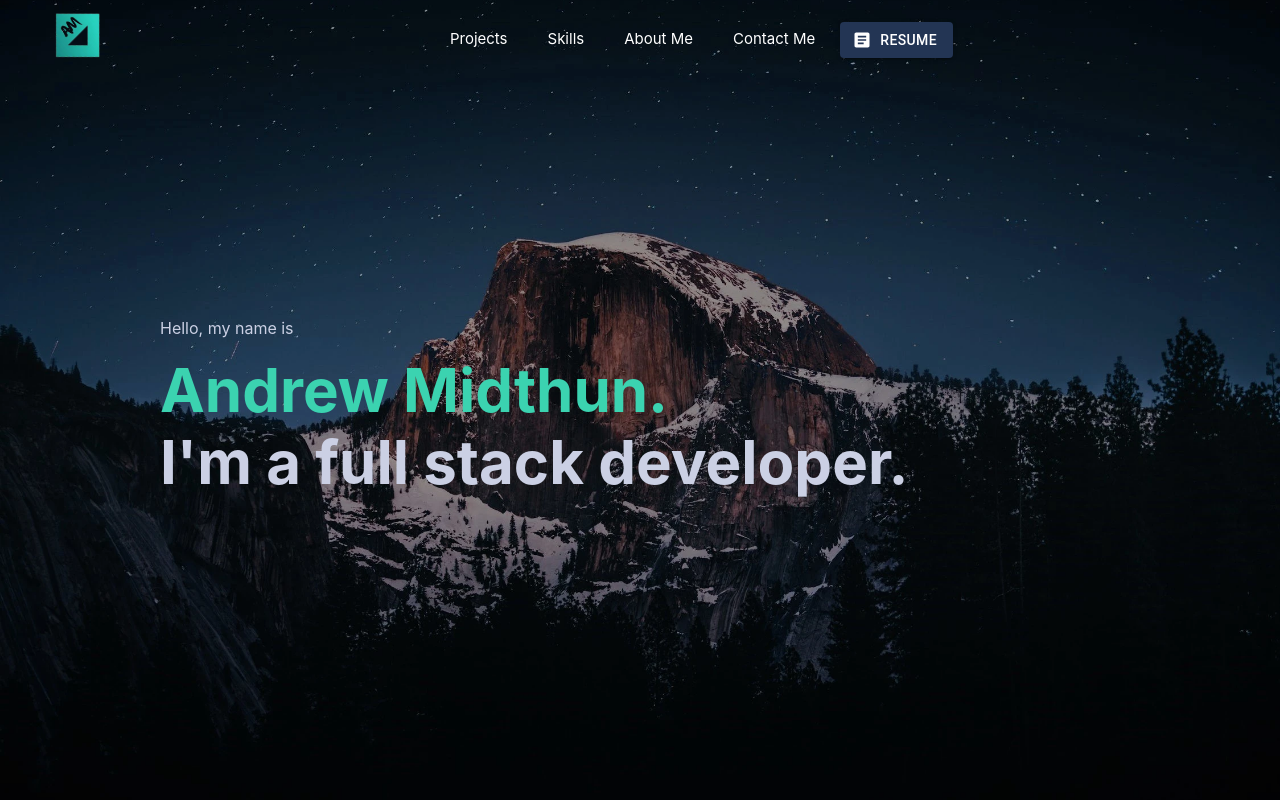
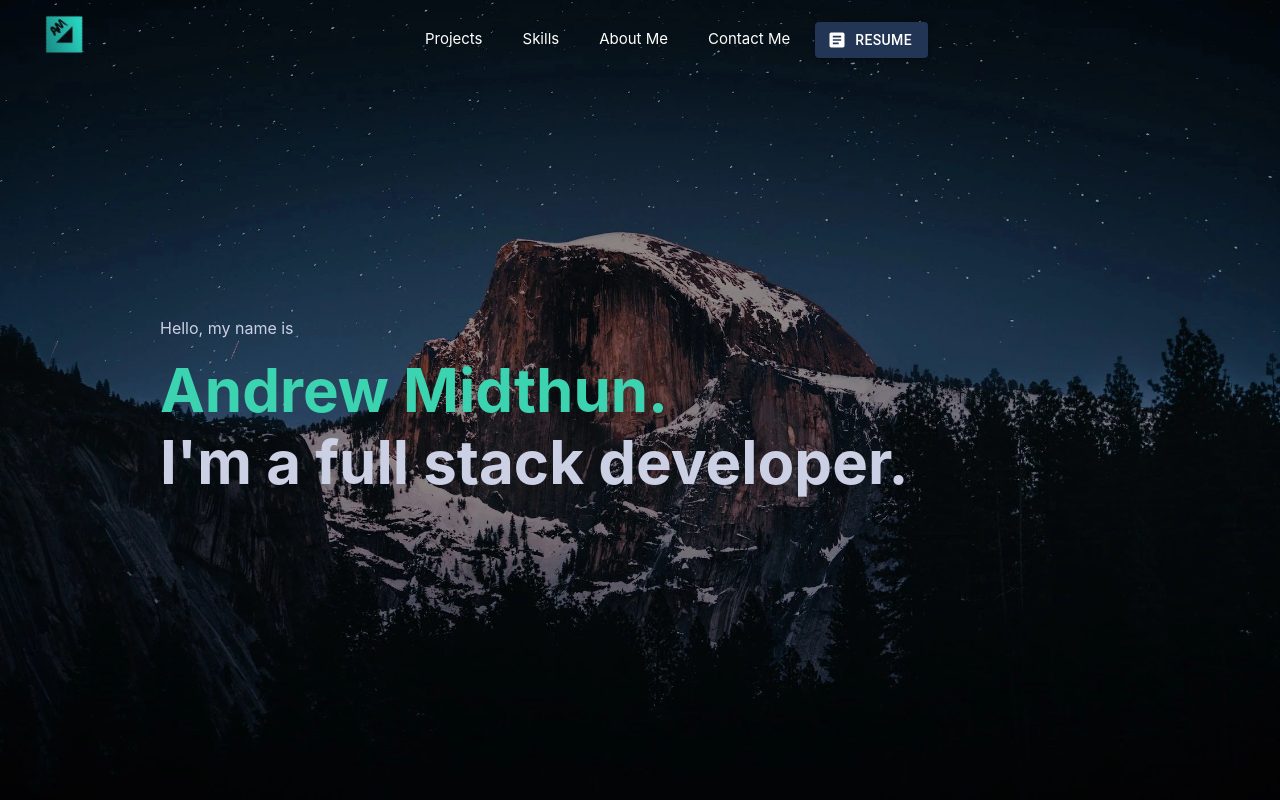
Before and after one commit to midth002/react-portfolio, a React (Create React App) app: page / in a window 1280 px wide. Shown: the top 800 px of the page. Built offline with nearby package versions, Linux system fonts and the light colour scheme.

Commit message:
Changed hamburger to the right.

```diff
--- a/src/components/header/Header.js
+++ b/src/components/header/Header.js
@@ -1,14 +1,18 @@
 import "./header.scss";
+import { Box } from '@mui/material';
+import headerImg from '../../assets/images/mountain-background.webp'
 
 const Header = () => {
   return (
-    <div class="jumbotron d-flex mx-auto" id="header">
-      <div class="title">
+    <Box id="header" className="jumbotron"
+
+    >
+      <Box class="title">
         <p>Hello, my name is</p>
         <h2 id="name">Andrew Midthun.</h2>
         <h2 className="details-me">I'm a full stack developer.</h2>
-      </div>
-    </div>
+      </Box>
+    </Box>
   );
 };
 
--- a/src/components/header/header.scss
+++ b/src/components/header/header.scss
@@ -1,13 +1,6 @@
 @import "../../global.scss";
 
-@keyframes slideInFromBottom {
-    0% {
-        transform: translateY(100%);
-    }
-    100% {
-        transform: translateX(0);
-    }
-}
+
 
 .jumbotron {
 
@@ -17,7 +10,6 @@
     width: 100%;
     height: 100vh;
     align-items: center;
-    animation: 2s ease-out 0s 1 slideInFromBottom;
     background: url('../../assets/images/mountain-background.webp') no-repeat center center fixed rgba(0, 151, 19, 0.6);
     z-index: -1;
     -webkit-background-size: cover;
--- a/src/components/navbar/hamburger/Hamburger.js
+++ b/src/components/navbar/hamburger/Hamburger.js
@@ -5,7 +5,7 @@ import { Box } from '@mui/material'
 const hamburger = ({ menuOpen, setMenuOpen }) => {
   return (
 
-    <Box sx={{ display: 'flex', justifyContent: 'end'}} className={'mobile ' + (menuOpen && 'active' )}>
+    <Box sx={{ display: 'flex', justifyContent: 'end', width: '80%', pr: 5}} className={menuOpen && 'active' }>
 
 
 
--- a/src/components/navbar/hamburger/hamburger.scss
+++ b/src/components/navbar/hamburger/hamburger.scss
@@ -5,7 +5,6 @@
 
     .hamburger {
         display: flex;
-        width: 100%;
         height: 25px;
         flex-direction: column;
         justify-content: space-between;
--- a/src/components/navbar/navbar.scss
+++ b/src/components/navbar/navbar.scss
@@ -21,7 +21,7 @@
 
 
          .logos {
-            font-size: 1.5rem;
+            font-size: 1.2rem;
             color: $brightGreen;
             font-weight: bold;
             text-decoration: none;
@@ -31,7 +31,7 @@
 
             img {
                 padding-top: 1%;
-                width: 150px;
+                width: 125px;
                 transition: all 500ms ease-in-out;
                 &:hover {
                     transform:  rotate(-45deg);
```
